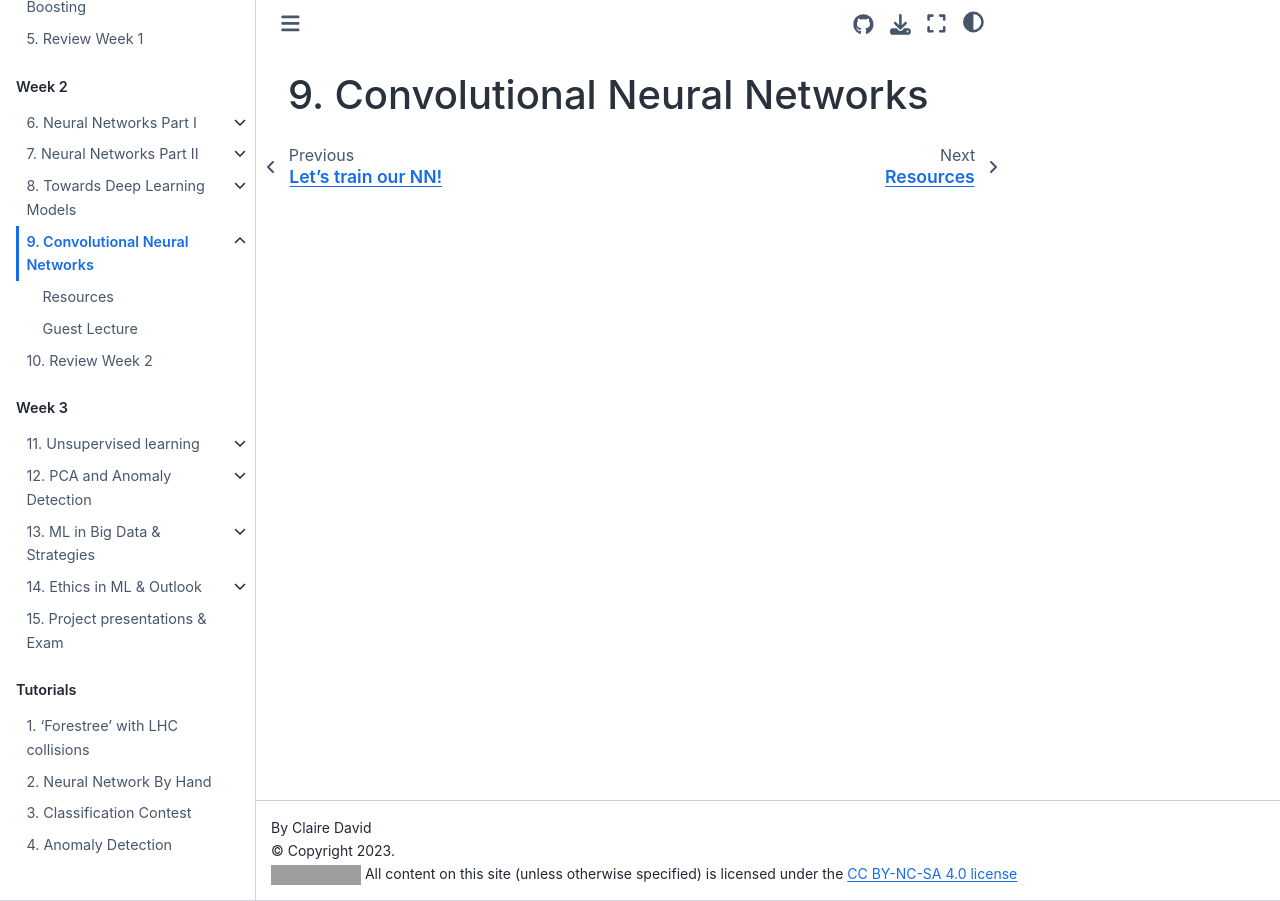
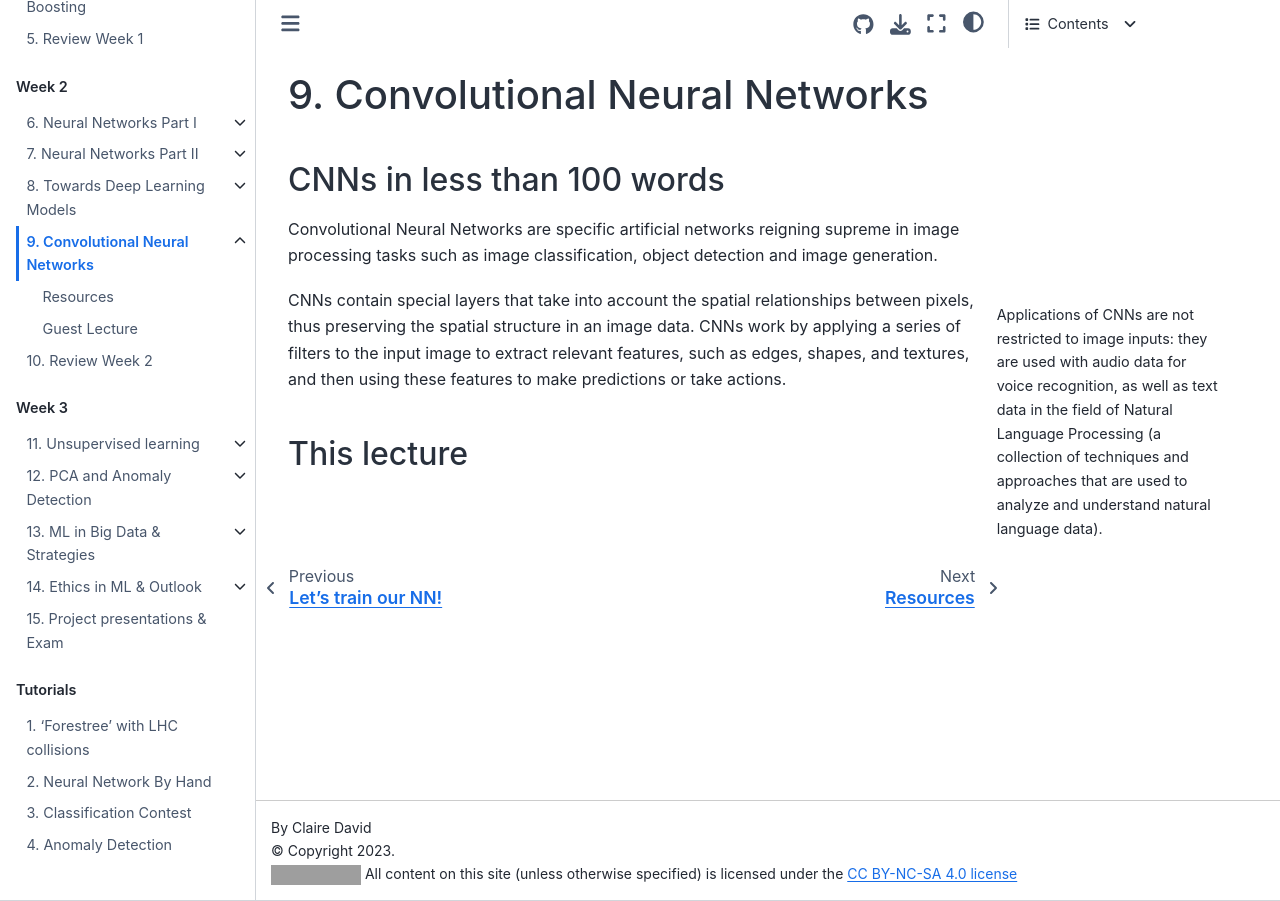
Before and after one commit to clairedavid/ml_in_hep, a Jupyter Book: the page built from week2/CNN.md, in a window 1280 px wide. Built offline with Jupyter Book 1.0.4 settings and Sphinx 7.4.7 and the Sphinx Book theme 1.1.4, drawn with Linux system fonts in a browser that asks for light colours; pages that are not in the unit, such as notebooks, are missing from menus; grey boxes are pictures that could not be loaded.

Commit message:
CNN intro page part

`````diff
--- a/week2/CNN.md
+++ b/week2/CNN.md
@@ -1 +1,12 @@
 # 9. Convolutional Neural Networks
+
+## CNNs in less than 100 words
+
+Convolutional Neural Networks are specific artificial networks reigning supreme in image processing tasks such as image classification, object detection and image generation.
+````{margin}
+Applications of CNNs are not restricted to image inputs: they are used with audio data for voice recognition, as well as text data in the field of Natural Language Processing (a collection of techniques and approaches that are used to analyze and understand natural language data).
+````
+CNNs contain special layers that take into account the spatial relationships between pixels, thus preserving the spatial structure in an image data. CNNs work by applying a series of filters to the input image to extract relevant features, such as edges, shapes, and textures, and then using these features to make predictions or take actions.
+
+
+## This lecture
`````
